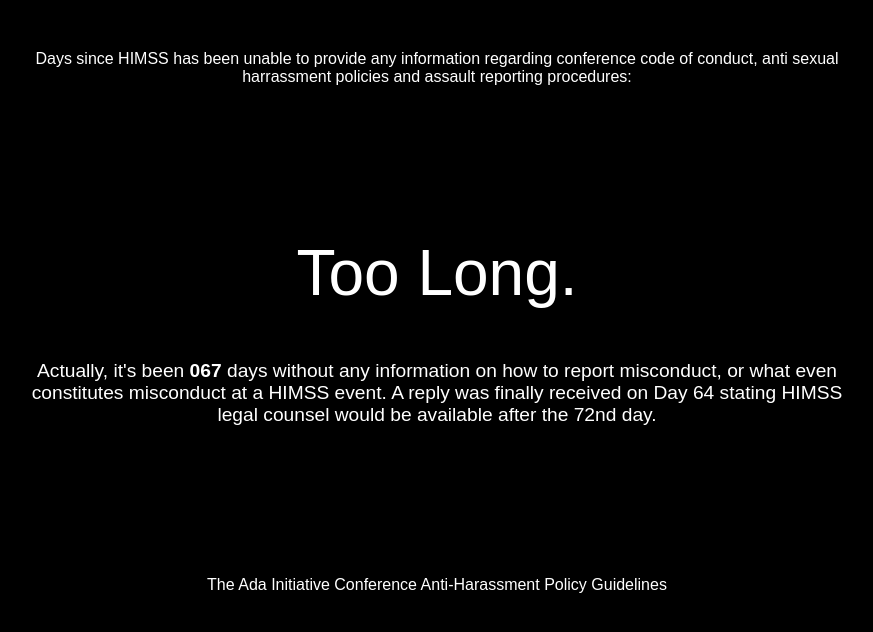
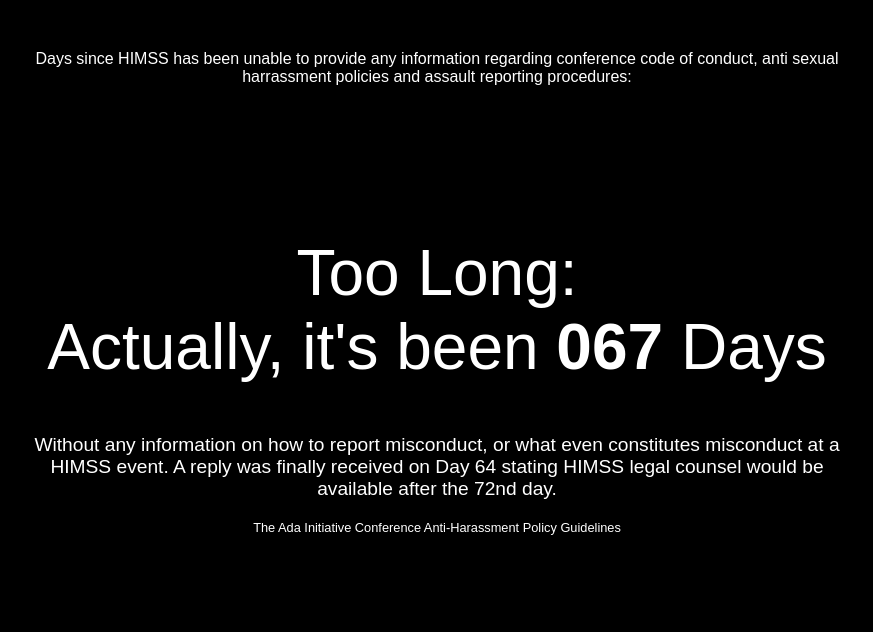
Before and after one commit to laurenstill/laurenstill.github.io, a Jekyll site: the page himssplzrespond.html, which Jekyll copies as it is, in a window 1280 px wide. Shown: the top 632 px of the page, without its empty margins (203-1076 px from the left). Built offline with Jekyll 4.4.1, drawn with Linux system fonts in a browser that asks for light colours.

Commit message:
Update himssplzrespond.html

```diff
--- a/himssplzrespond.html
+++ b/himssplzrespond.html
@@ -61,9 +61,9 @@
 
 
 #footer {
-font-size:0.25em;
+font-size:0.20em;
 margin: 0px auto;
-margin-top: 150px;
+margin-top: 20px;
 width: 850px;
 text-align:center;
 }
```
Also changed, not shown: other parts of himssplzrespond.html (+4 -3 lines).
